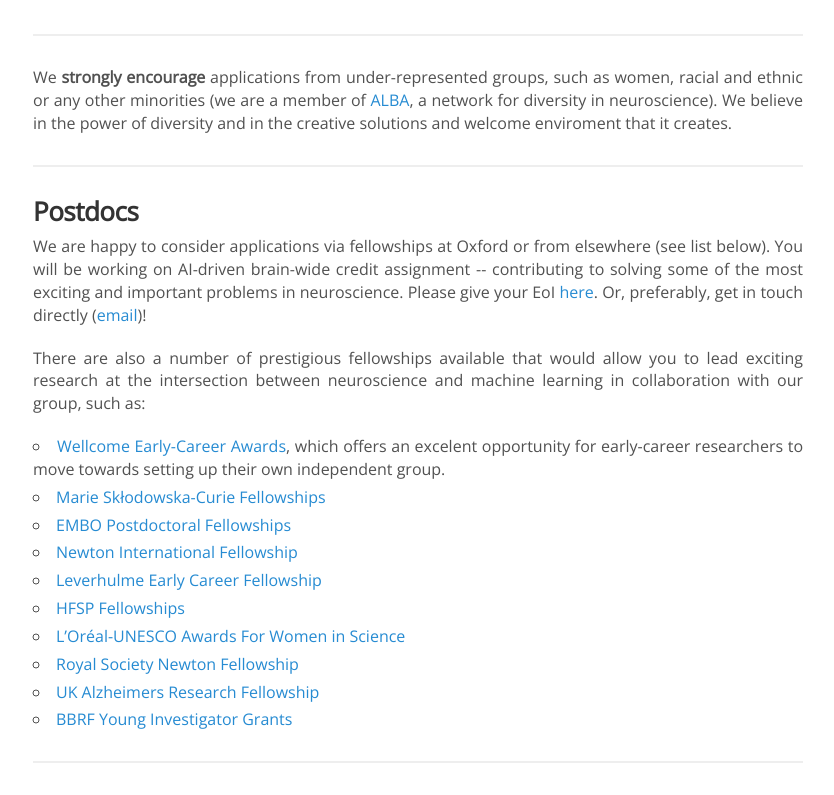
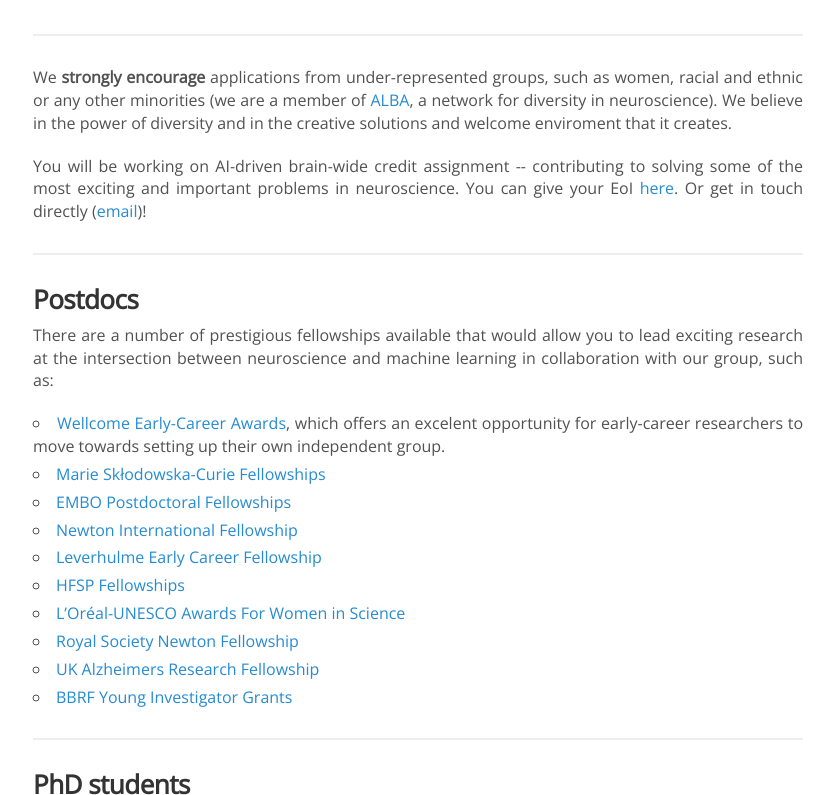
Before and after one commit to neuralml/neuralml.github.io, a Jekyll site: the page built from joinus.md, in a window 1280 px wide and 900 px high, scrolled down 324 px, cut to the strip 105-900 px from the top of the window. Shown: the whole strip, without its empty margins (222-1056 px from the left). Built offline with Jekyll 4.4.1, drawn with Linux system fonts in a browser that asks for light colours; nearby versions of some CDN libraries.

Commit message:
Update joinus.md

```diff
--- a/joinus.md
+++ b/joinus.md
@@ -11,6 +11,9 @@ permalink: /joinus/
 
 <header class="masthead text-justify" style="font-size:120%">
 <p>We <b> strongly encourage</b> applications from under-represented groups, such as women, racial and ethnic or any other minorities (we are a member of <a href="https://www.alba.network" target="_blank">ALBA</a>, a network for diversity in neuroscience). We believe in the power of diversity and in the creative solutions and welcome enviroment that it creates. </p>
+
+<p> You will be working on AI-driven brain-wide credit assignment -- contributing to solving some of the most exciting and important problems in neuroscience. You can give your EoI <a href="https://forms.gle/mFbQ29kjhnwBBH3B6">here</a>. Or get in touch directly (<a href="mailto:PIfirstname.costa@dpag.ox.ac.uk">email</a>)!</p>
+
 </header>
 
 <hr>
@@ -19,9 +22,8 @@ permalink: /joinus/
 
 <header class="masthead text-justify" style="font-size:120%">
 
-<p> We are happy to consider applications via fellowships at Oxford or from elsewhere (see list below). You will be working on AI-driven brain-wide credit assignment -- contributing to solving some of the most exciting and important problems in neuroscience. Please give your EoI <a href="https://forms.gle/mFbQ29kjhnwBBH3B6">here</a>. Or, preferably, get in touch directly (<a href="mailto:PIfirstname.costa@dpag.ox.ac.uk">email</a>)!</p>
 
-<p>There are also a number of prestigious fellowships available that would allow you to lead exciting research at the intersection between neuroscience and machine learning in collaboration with our group, such as:</p>
+<p>There are a number of prestigious fellowships available that would allow you to lead exciting research at the intersection between neuroscience and machine learning in collaboration with our group, such as:</p>
 
 <ul>
   <li><a href="https://wellcome.org/grant-funding/schemes/early-career-awards" target="_blank">Wellcome Early-Career Awards</a>, which offers an excelent opportunity for early-career researchers to move towards setting up their own independent group.</li>
```
